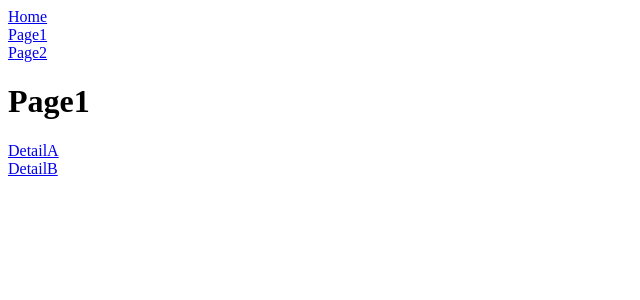
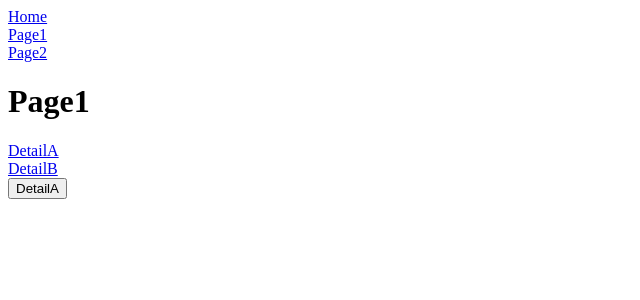
Before and after one commit to masnzzz/udemy-react-jk, a React (Create React App) app: page /page1 in a window 1280 px wide. Shown: the top 300 px of the page, without its empty margins (0-640 px from the left). Built offline with nearby package versions, Linux system fonts and the light colour scheme.

Commit message:
router/useLocationを使用して情報を受け継ぐ

```diff
--- a/src/Page1.jsx
+++ b/src/Page1.jsx
@@ -1,13 +1,22 @@
-import { Link } from "react-router-dom";
+import { Link, useHistory } from "react-router-dom";
 
 export const Page1 = () => {
     const arr = [...Array(100).keys()];
+
+    const history = useHistory();
+
+    const onClickDetailA = () => {
+        history.push("/page1/detailA")
+    }
+
     return (
         <div>
             <h1>Page1</h1>
             <Link to={{ pathname: "/page1/detailA", state: arr }}>DetailA</Link>
             <br />
             <Link to="/page1/detailB">DetailB</Link>
+            <br />
+            <button onClick={onClickDetailA}>DetailA</button>
         </div>
     );
 };
--- a/src/Page1DetailA.jsx
+++ b/src/Page1DetailA.jsx
@@ -1,11 +1,16 @@
-import { useLocation } from "react-router-dom";
+import { useLocation, useHistory } from "react-router-dom";
 
 export const Page1DetailA = () => {
     const location = useLocation();
     console.log(location);
+
+    const history = useHistory();
+    const onClickBack = () => history.goBack();
+
     return (
         <div>
             <h1>Page1詳細A</h1>
+            <button onClick={onClickBack}>戻る</button>
         </div>
     )
 }
```
